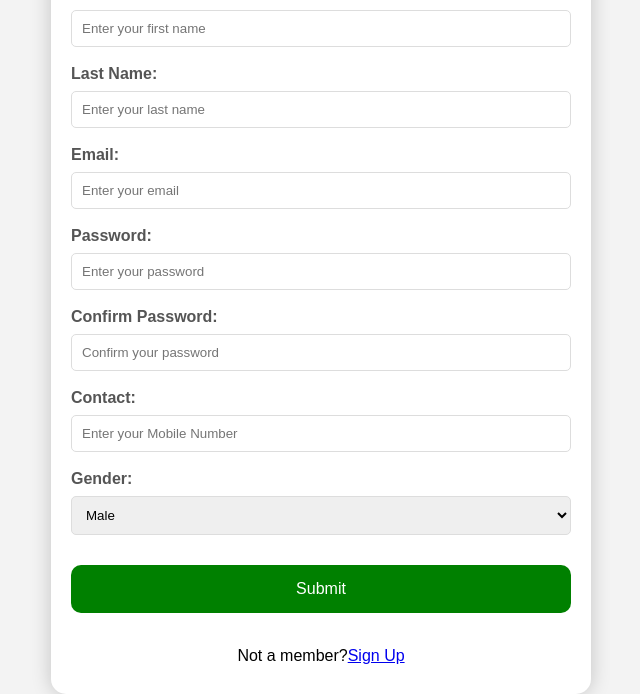
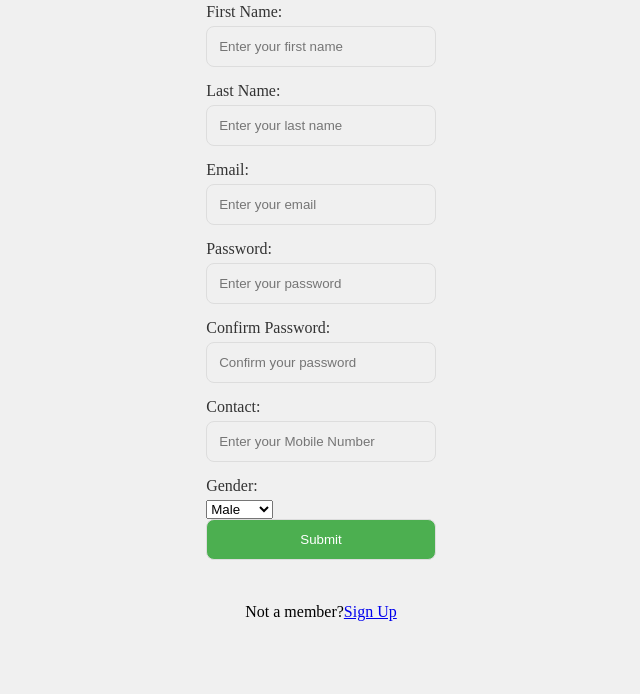
Before and after one commit to TelagarapuUshasri3008/devops, a plain HTML site: page index.html in a window 1280 px wide. Shown: the part 120-814 px from the top of the page, without its empty margins (319-959 px from the left). Drawn offline with Linux system fonts and the light colour scheme.

Commit message:
hemasai first commit

```diff
--- a/styles.css
+++ b/styles.css
@@ -1,70 +1,59 @@
+/* styles.css */
+
 body {
+  margin: 0;
+  overflow: hidden;
+  background: #f0f0f0;
   display: flex;
   align-items: center;
   justify-content: center;
-    font-family: sans-serif;
-    line-height: 1.5;
-    min-height: 100vh;
-    background: #f3f3f3;
-    flex-direction: column;
-    margin: 0;
+  height: 100vh;
+}
+h2 {
+  text-align: center;
+  color: #333;
 }
 
-.main {
-    background-color: white;
-    border-radius: 15px;
-    box-shadow: 0 0 20px rgba(0, 0, 0, 0.2);
-    padding: 10px 20px;
-    transition: transform 0.2s;
-    width: 500px;
+p {
   text-align: center;
+  margin-top: 10px;
 }
 
-h1 {
-    color:green;
+span {
+  cursor: pointer;
+  color: blue;
 }
 
+/* InputField styles (neumorphic style) */
 label {
   display: block;
-    width: 100%;
-    margin-top: 10px;
   margin-bottom: 5px;
-    text-align: left;
-    color: #555;
-    font-weight: bold;
-}
-
-#pass {
-    color: red;
-    font-size: 12px;
+  color: #333;
 }
 
 input,
-select {
-    display: block;
+button {
   width: 100%;
-    margin-bottom: 15px;
-    padding: 10px;
+  padding: 12px;
   box-sizing: border-box;
   border: 1px solid #ddd;
-    border-radius: 5px;
+  border-radius: 8px;
+  background: #f0f0f0;
+  margin-bottom: 15px;
+  transition: border-color 0.3s ease; /* Smooth transition for border color */
+}
+
+input:focus,
+button:focus {
+  border-color: #4caf50; /* Highlight border color on focus */
 }
 
 button {
-    padding: 15px;
-    border-radius: 10px;
-    margin-top: 15px;
-    margin-bottom: 15px;
-    border: none;
-    color: white;
+  background: #4caf50;
+  color: #fff;
   cursor: pointer;
-    background-color:green;
-    width: 100%;
-    font-size: 16px;
 }
 
-.wrap {
-    display: flex;
-    justify-content: center;
-    align-items: center;
+button:hover {
+  background: #45a049;
 }
```
Also changed, not shown: RegistrationForm.js (added, +30 -0 lines). Lines whose indentation alone changed are shown as unchanged.
